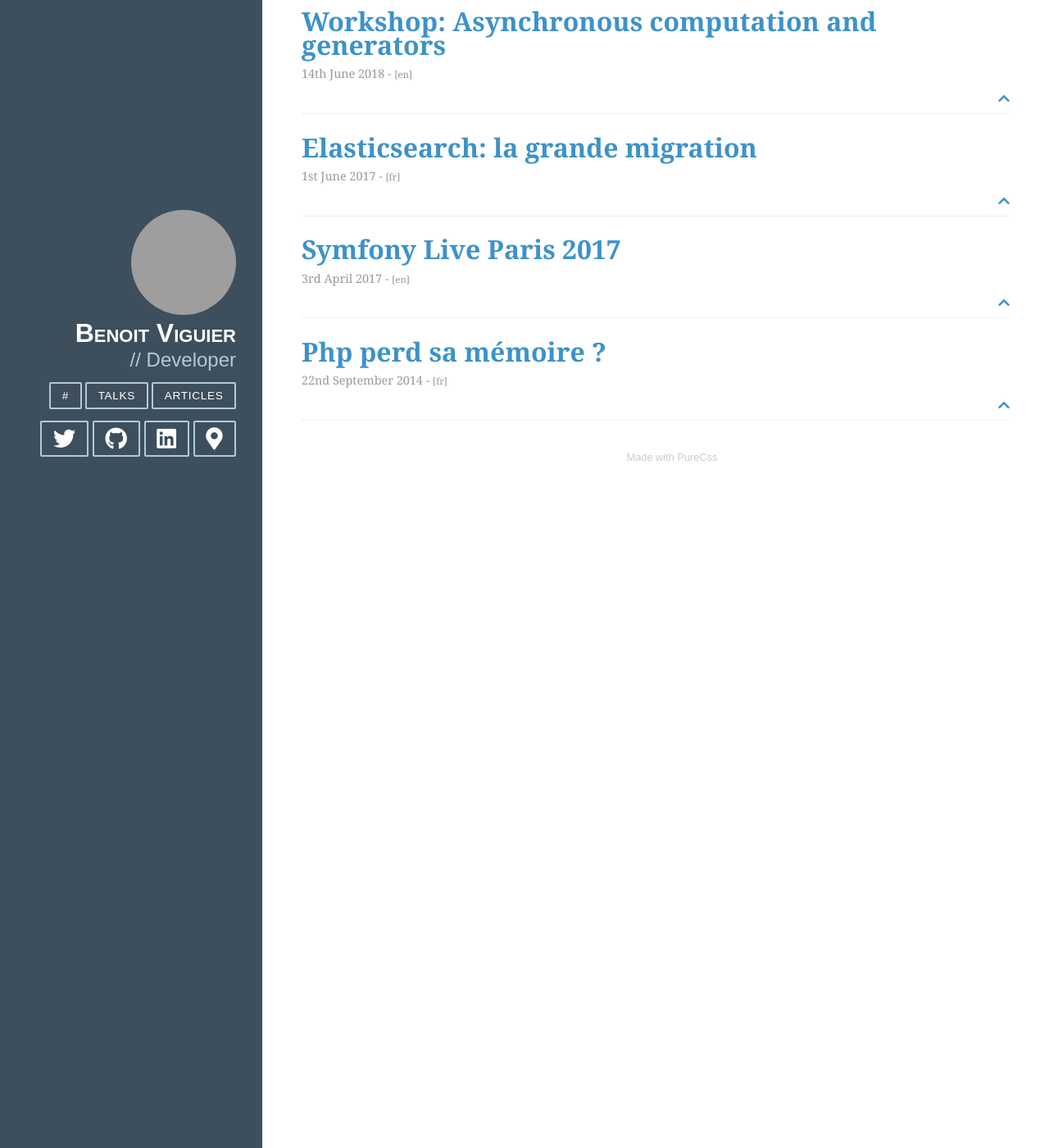
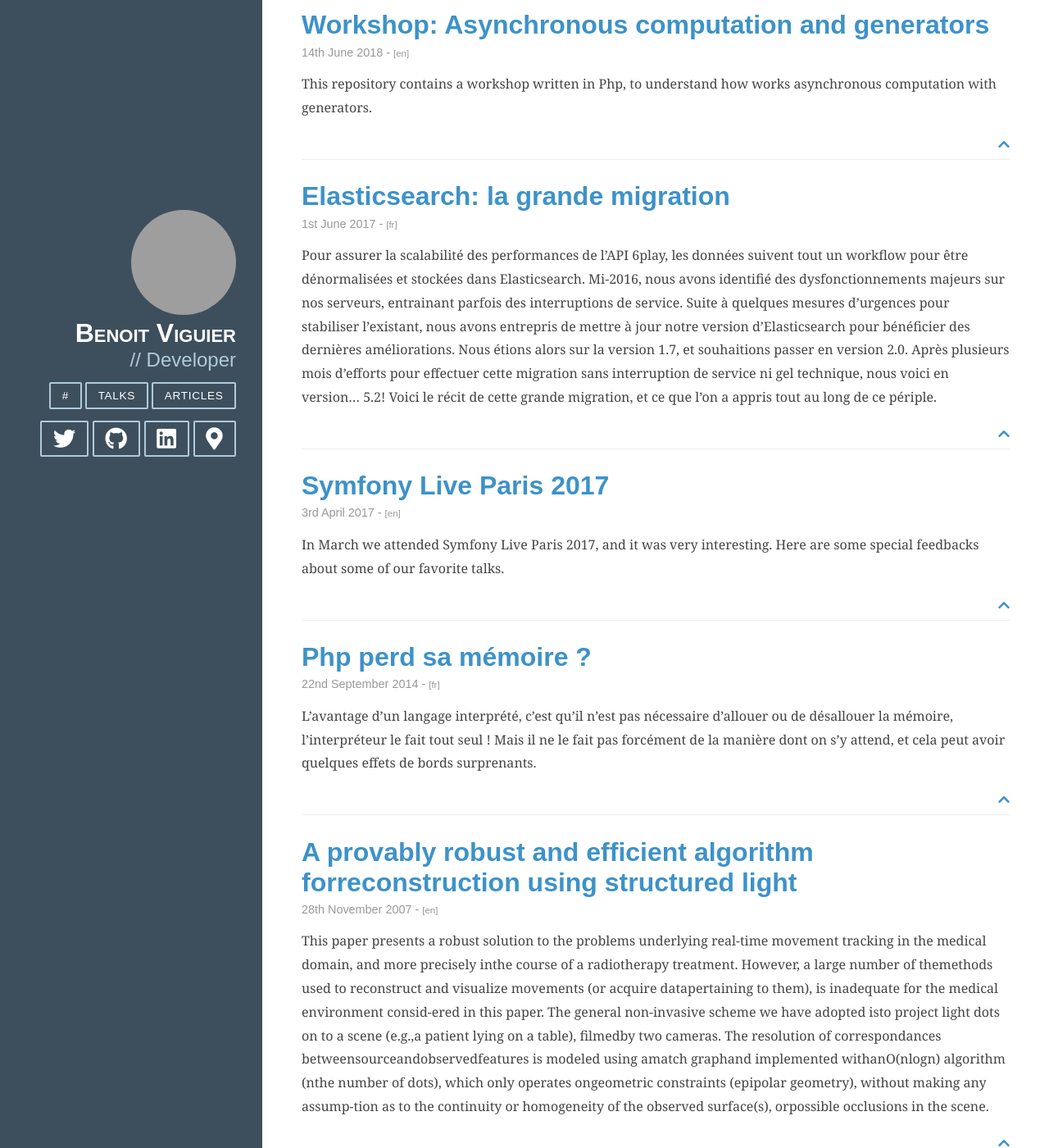
Before and after one commit to b-viguier/b-viguier.github.io, a Jekyll site: the page built from index.html, in a window 1280 px wide and 1400 px high, scrolled down 5608 px. Shown: the whole window at 82% size. Built offline with Jekyll 4.4.1, drawn with Linux system fonts in a browser that asks for light colours; nearby versions of some CDN libraries; grey boxes are pictures that could not be loaded.

Commit message:
Improved articles

```diff
--- a/_data/articles.yml
+++ b/_data/articles.yml
@@ -3,18 +3,28 @@
     url: https://b-viguier.github.io/Afup-Workshop-Async/
     date: 14th June 2018
     lang: en
+    description: This repository contains a workshop written in Php, to understand how works asynchronous computation with generators.
 -
     title: "Elasticsearch: la grande migration"
     url: http://tech.m6web.fr/migration-elasticsearch/
     date: 1st June 2017
     lang: fr
+    description: Pour assurer la scalabilité des performances de l’API 6play, les données suivent tout un workflow pour être dénormalisées et stockées dans Elasticsearch. Mi-2016, nous avons identifié des dysfonctionnements majeurs sur nos serveurs, entrainant parfois des interruptions de service. Suite à quelques mesures d’urgences pour stabiliser l’existant, nous avons entrepris de mettre à jour notre version d’Elasticsearch pour bénéficier des dernières améliorations. Nous étions alors sur la version 1.7, et souhaitions passer en version 2.0. Après plusieurs mois d’efforts pour effectuer cette migration sans interruption de service ni gel technique, nous voici en version… 5.2! Voici le récit de cette grande migration, et ce que l’on a appris tout au long de ce périple.
 -
     title: Symfony Live Paris 2017
     url: http://tech.m6web.fr/sf-live-2017/
     date: 3rd April 2017
     lang: en
+    description: In March we attended Symfony Live Paris 2017, and it was very interesting. Here are some special feedbacks about some of our favorite talks.
 -
     title: Php perd sa mémoire ?
     url: http://tech.wizaplace.com/posts/php-copy-on-write
     date: 22nd September 2014
     lang: fr
+    description: L’avantage d’un langage interprété, c’est qu’il n’est pas nécessaire d’allouer ou de désallouer la mémoire, l’interpréteur le fait tout seul ! Mais il ne le fait pas forcément de la manière dont on s’y attend, et cela peut avoir quelques effets de bords surprenants.
+-
+    title: A provably robust and efficient algorithm forreconstruction using structured light
+    url: https://liris.cnrs.fr/Documents/Liris-3285.pdf
+    date: 28th November 2007
+    lang: en
+    description: This paper presents a robust solution to the problems underlying real-time movement tracking in the medical domain, and more precisely inthe course of a radiotherapy treatment. However, a large number of themethods used to reconstruct and visualize movements (or acquire datapertaining to them), is inadequate for the medical environment consid-ered in this paper. The general non-invasive scheme we have adopted isto project light dots on to a scene (e.g.,a patient lying on a table), filmedby two cameras. The resolution of correspondances betweensourceandobservedfeatures is modeled using amatch graphand implemented withanO(nlogn) algorithm (nthe number of dots), which only operates ongeometric constraints (epipolar geometry), without making any assump-tion as to the continuity or homogeneity of the observed surface(s), orpossible occlusions in the scene.
--- a/index.html
+++ b/index.html
@@ -99,17 +99,18 @@ layout: default
                 {% for article in site.data.articles %}
                 <section class="post">
                     <header class="post-header">
-
-                        <div class="post-description">
                         <h2 class="post-title"><a href="{{ article.url }}">{{ article.title }}</a></h2>
                         <p class="post-meta">
                             {{ article.date }} -  <small>[{{article.lang}}] </small>
                         </p>
+                    </header>
+
+                    <div class="post-description">
+                        <p>{{article.description}}</p>
                         <a class="top-button" href="#">
                             <i class="fas fa-chevron-up"></i>
                         </a>
                     </div>
-                    </header>
 
                 </section>
                 {% endfor %}
```
Lines whose indentation alone changed are shown as unchanged.
